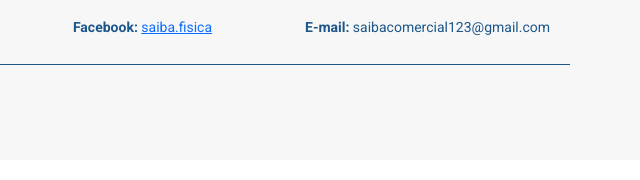
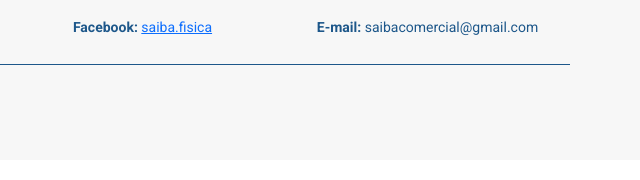
Before and after one commit to tmilersantos/saiba, a plain HTML site: page index.html in a window 1280 px wide. Shown: the part 3896-4076 px from the top of the page, 640-1280 px from the left. Drawn offline with nearby package versions, Linux system fonts and the light colour scheme.

Commit message:
Update index.html
Correção e-mail.

```diff
--- a/index.html
+++ b/index.html
@@ -309,7 +309,7 @@
                     </div>
                     <div class="col-md-3 contact-box">
                         <i class="far fa-envelope"></i>
-                        <p><span class="contact-title">E-mail: </span>saibacomercial123@gmail.com</p>
+                        <p><span class="contact-title">E-mail: </span>saibacomercial@gmail.com</p>
                     </div>
                 </div>
             </div>
```
